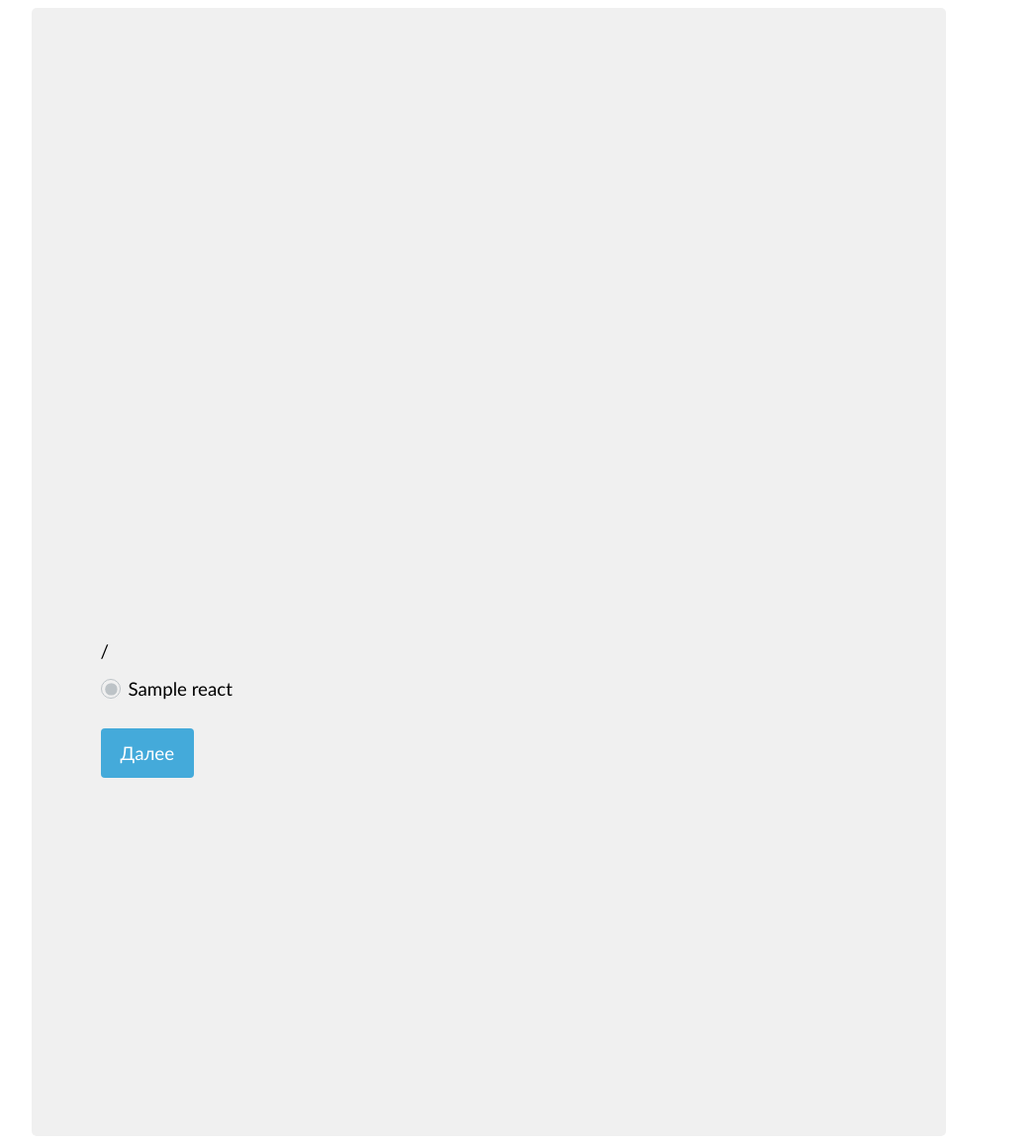
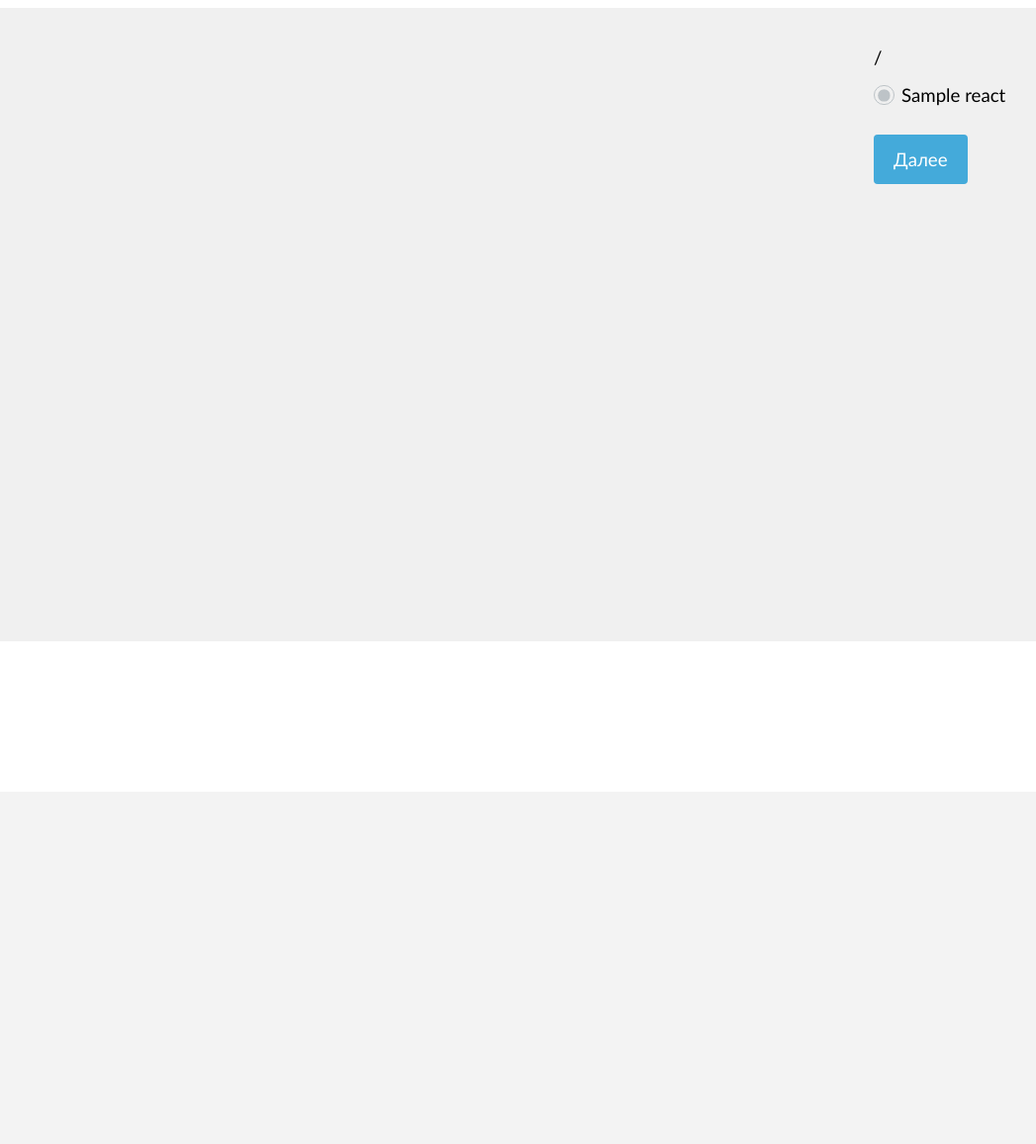
Before and after one commit to BASBK/M.E.T., a Flask app: template templates/test.html in a window 1280 px wide. Shown: the whole page at 99% size, without its empty margins (146-1193 px from the left). After the commit the page ends 186 px from the top, so only its background shows below. Run offline with Flask 2, Linux system fonts and the light colour scheme; the template is opened without the code that fills it: most values are stand-ins (such as "Sample title", 1, 10 or a date in 2020); parts of the project's set-up code (start-up, migrations or seed data) failed here and were passed over.

Commit message:
next button clicking issue fixed test page design changing

```diff
--- a/static/style.css
+++ b/static/style.css
@@ -11,9 +11,7 @@
 }
 
 #controls {
-    margin-left: 50px;
-    height: 500px;
-    width: 300px;
+    margin-left: 30px;
     float: left;
     font-size: 14pt;
     font-family: 'trebuchet MS', 'lucida sans';
@@ -33,8 +31,7 @@
 
 #test_wrapper {
     margin: auto;
-    width: 70%;
-    overflow: auto;
+    display: table;
     border-radius: 5px;
     background-color: #f0f0f0;
     padding: 20px;
--- a/templates/test.html
+++ b/templates/test.html
@@ -17,7 +17,7 @@
                     </div>
                 </div><br><br>
                 {% endfor %}
-                <input type="button" onclick="next()" value="Далее">
+                <input id="next_btn" type="button" onclick="next()" value="Далее">
             </div>
         </div>
     </body>
@@ -80,12 +80,14 @@
             return new Promise(resolve => setTimeout(resolve, ms));
         }
         async function swap(img1, img2){
+            $("#next_btn").prop("disabled", true);
             $("#img").delay(300).animate({ opacity: 1 }, 300);
             $("#img").css("backgroundImage", "url(" + img1 + ")");
             await sleep((Math.random() * (start_time - end_time) + end_time) * 1000);
             $("#img").css("backgroundImage", "url(" + img2 + ")");
             await sleep(delay);
             $("#img").css("backgroundImage", "url(" + img1 + ")");
+            $("#next_btn").prop("disabled", false);
         }
         first_data();
     </script>
```
Also changed, not shown: database.sqlite, 1 other file.
